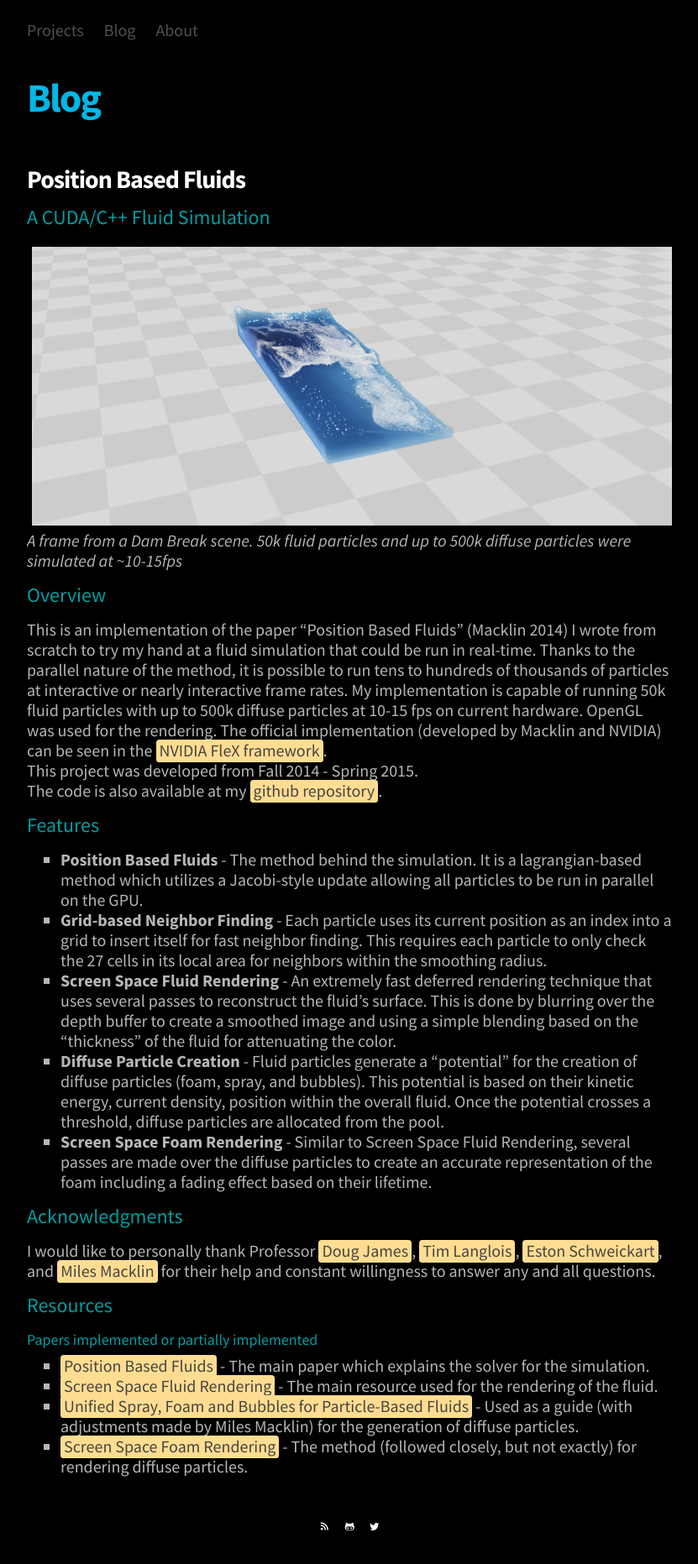
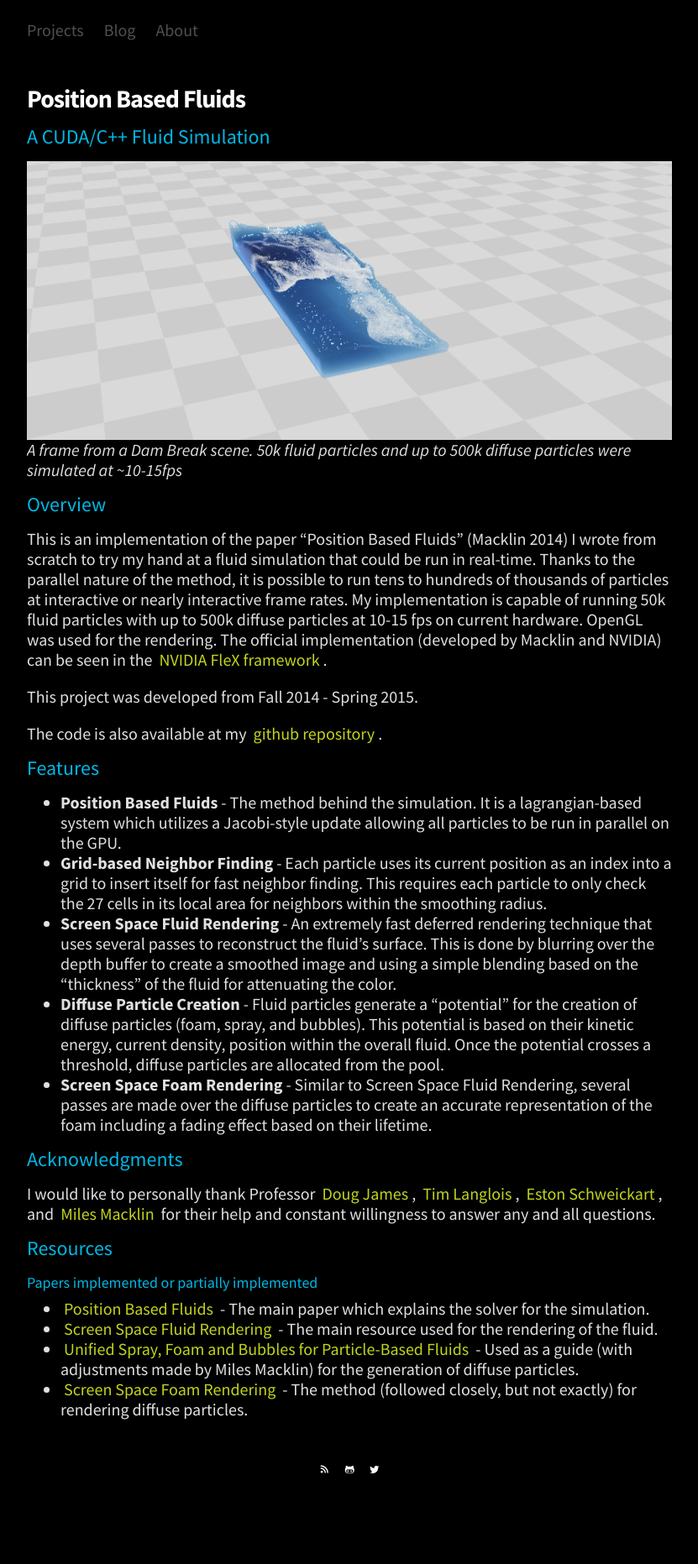
Before and after one commit to JAGJ10/jagj10.github.io, a Jekyll site: the page built from projects/pbf.md, in a window 1280 px wide. Shown: the whole page at 84% size, without its empty margins (224-1055 px from the left). Built offline with Jekyll 4.4.1, drawn with Linux system fonts in a browser that asks for light colours; after the commit the page ends 1795 px from its top, so only the background shows below that.

Commit message:
pbf done

```diff
--- a/_layouts/default.html
+++ b/_layouts/default.html
@@ -42,8 +42,6 @@
         <h1 class="title">
             {% if page.subtitle %}
                 {{ page.subtitle }}
-            {% else %}
-                Blog
             {% endif %}
         </h1>
     </div>
--- a/_layouts/page.html
+++ b/_layouts/page.html
@@ -1,6 +1,6 @@
 ---
 layout: default
-subtitle: Projects
+subtitle:
 ---
 
 <div class="entry">
--- a/projects/pbf.md
+++ b/projects/pbf.md
@@ -11,13 +11,13 @@ style:		dark
 
 ### Overview ###
 This is an implementation of the paper "Position Based Fluids" (Macklin 2014) I wrote from scratch to try my hand at a fluid simulation that could be run in real-time. Thanks to the parallel nature of the method, it is possible to run tens to hundreds of thousands of particles at interactive or nearly interactive frame rates. My implementation is capable of running 50k fluid particles with up to 500k diffuse particles at 10-15 fps on current hardware. OpenGL was used for the rendering. The official implementation (developed by Macklin and NVIDIA) can be seen in the [NVIDIA FleX framework](https://developer.nvidia.com/physx-flex).
-
+<pre></pre>
 This project was developed from Fall 2014 - Spring 2015.
-
+<pre></pre>
 The code is also available at my [github repository](https://github.com/JAGJ10/PositionBasedFluids).
 
 ### Features ###
-- **Position Based Fluids** - The method behind the simulation. It is a lagrangian-based method which utilizes a Jacobi-style update allowing all particles to be run in parallel on the GPU.
+- **Position Based Fluids** - The method behind the simulation. It is a lagrangian-based system which utilizes a Jacobi-style update allowing all particles to be run in parallel on the GPU.
 -  **Grid-based Neighbor Finding** - Each particle uses its current position as an index into a grid to insert itself for fast neighbor finding. This requires each particle to only check the 27 cells in its local area for neighbors within the smoothing radius.
 -  **Screen Space Fluid Rendering** - An extremely fast deferred rendering technique that uses several passes to reconstruct the fluid's surface. This is done by blurring over the depth buffer to create a smoothed image and using a simple blending based on the "thickness" of the fluid for attenuating the color.
 -  **Diffuse Particle Creation** - Fluid particles generate a "potential" for the creation of diffuse particles (foam, spray, and bubbles). This potential is based on their kinetic energy, current density, position within the overall fluid. Once the potential crosses a threshold, diffuse particles are allocated from the pool.
--- a/static/base.css
+++ b/static/base.css
@@ -269,6 +269,7 @@ a.typo {
       margin-right: 20px; }
 
 .page {
+  color: #E0E0E0;
   margin-bottom: 30px; }
   .page p {
     text-indent: 0px; }
@@ -277,8 +278,6 @@ a.typo {
     .page p img {
       margin: 0px 0;
       display: block;
-      border: white 6px solid;
-      border-radius: 4px;
       width: 100%;
       height: auto; }
     .page p sup {
@@ -292,24 +291,28 @@ a.typo {
       border-bottom: #009ea0 2px solid;
       border-radius: 4px; }
   .page ul {
-    list-style: square;
+    list-style: outside;
     margin-left: 40px; }
   .page ol {
     margin-left: 0px; }
   .page code {
     font-family: "Ubuntu Mono", monospace; }
+  .page pre {
+    margin: 20px 0;
+    margin-left: 40px;
+    color: gray; }
   .page h1, .page h2, .page h3, .page h4, .page h5, .page h6 {
     text-indent: 0px;
-    color: #009ea0; }
+    color: #01B7E5; }
   .page h1 {
-    font-size: 30px;
+    font-size: 36px;
     font-weight: 300;
     line-height: 32px;
     margin: 18px 0; }
   .page h2 {
     font-size: 28px;
     font-weight: 300;
-    line-height: 32px;
+    line-height: 32px;4A4A4A
     margin: 16px 0; }
   .page h3 {
     font-size: 24px;
@@ -334,22 +337,11 @@ a.typo {
     .page blockquote p {
       text-indent: 0; }
   .page a {
-    background-color: #fedd92;
-    color: #484440;
-    border-bottom: #fedd92 2px solid;
-    border-radius: 4px;
+    color: #C2D41E;
     padding: 0 4px;
     transition: background-color 0.3s, color 0.3s, border 0.3s; }
     .page a:hover {
-      background-color: #fcb514;
-      border-bottom: #fcb514 2px solid; }
-    .page a.follow {
-      background-color: #fedd92;
-      border-bottom: #fedd92 2px solid; }
-      .page a.follow:hover {
-        color: #484440;
-        background-color: #fcb514;
-        border-bottom: #fcb514 2px solid; }
+      background-color: #4A4A4A; }
   .page .info {
     font-style: italic;
     text-indent: 0; }
--- a/static/dark.css
+++ b/static/dark.css
@@ -42,8 +42,6 @@ a.typo {
 .post .info .name:after, .post .info .domain:after {
   color: #4d5053; }
 
-.page p img {
-  border-color: black; }
 .page p code {
   color: black; }
 .page blockquote {
```
Also changed, not shown: index.html (+4 -4 lines), static/projects.css (+6 -1 lines).
